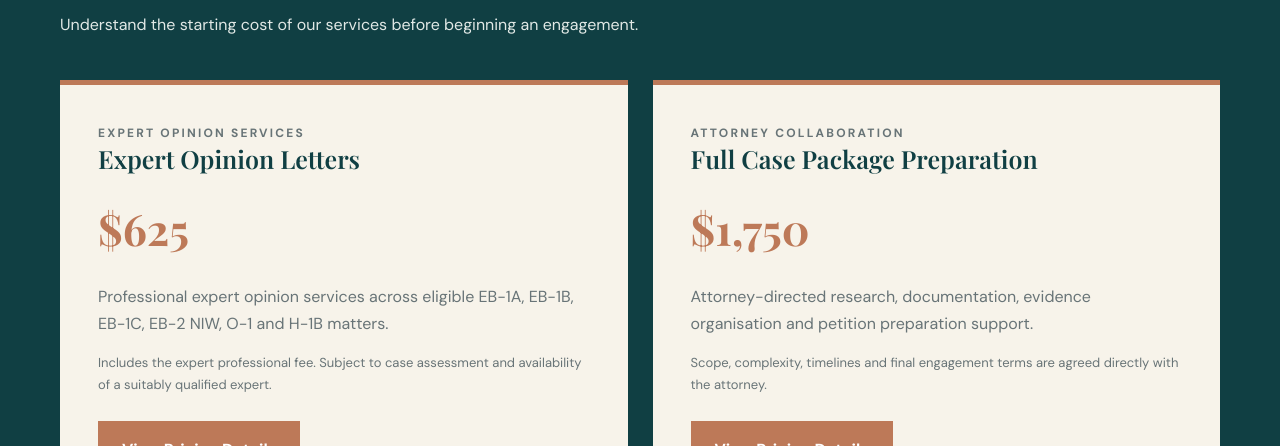
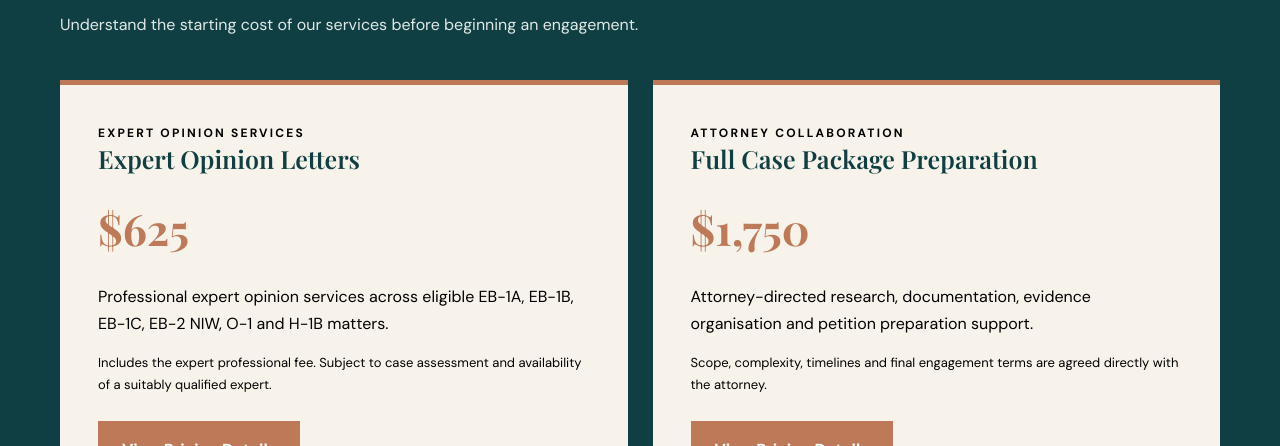
Before and after one commit to TrademarkEdge/lexbridge, a Next.js app: page / in a window 1280 px wide. Shown: the part 3450-3896 px from the top of the page. Built offline with nearby package versions, Linux system fonts and the light colour scheme.

Commit message:
Update globals.css line 335

```diff
--- a/app/globals.css
+++ b/app/globals.css
@@ -333,7 +333,11 @@ p {
 .price-card p {
   color: var(--muted);
 }
-
+.price-card h2,
+.price-card .eyebrow,
+.price-card p:not(.price) {
+  color: #000000;
+}
 .attorney-section {
   background: var(--ivory-dark);
 }
```
